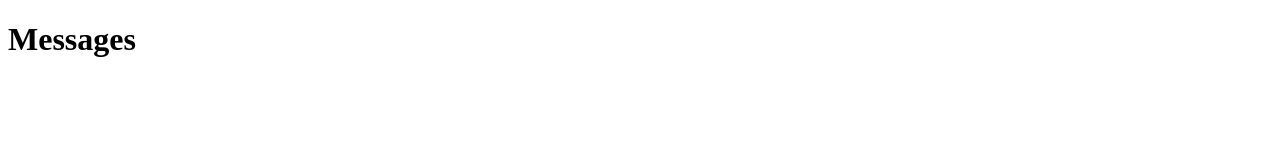
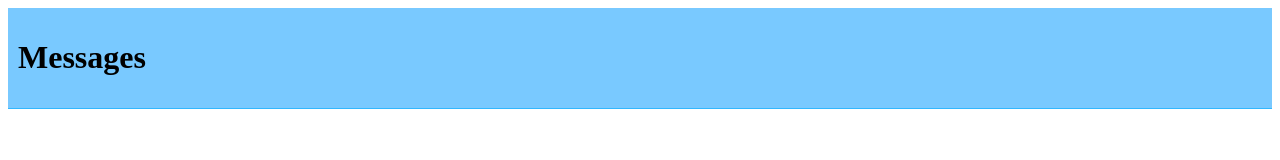
Before and after one commit to rustech-repo/android-oldmessenger, a plain HTML site: page index.html in a window 1280 px wide. Drawn offline with Linux system fonts and the light colour scheme.

Commit message:
adding some material design: part 1

```diff
--- a/index.html
+++ b/index.html
@@ -1,6 +1,7 @@
 <!DOCTYPE html>
 <html lang="en">
 <head>
+    <link rel="stylesheet" href="style.css">
     <meta charset="UTF-8">
     <meta name="viewport" content="width=device-width, initial-scale=1.0">
     <title>Old Messenger</title>
--- a/style.css
+++ b/style.css
@@ -0,0 +1,6 @@
+.up {
+    background-color: #79c9ff;
+    margin: 0;
+    padding: 10px;
+    border-bottom: 1px solid #32b7ff;
+}
```
